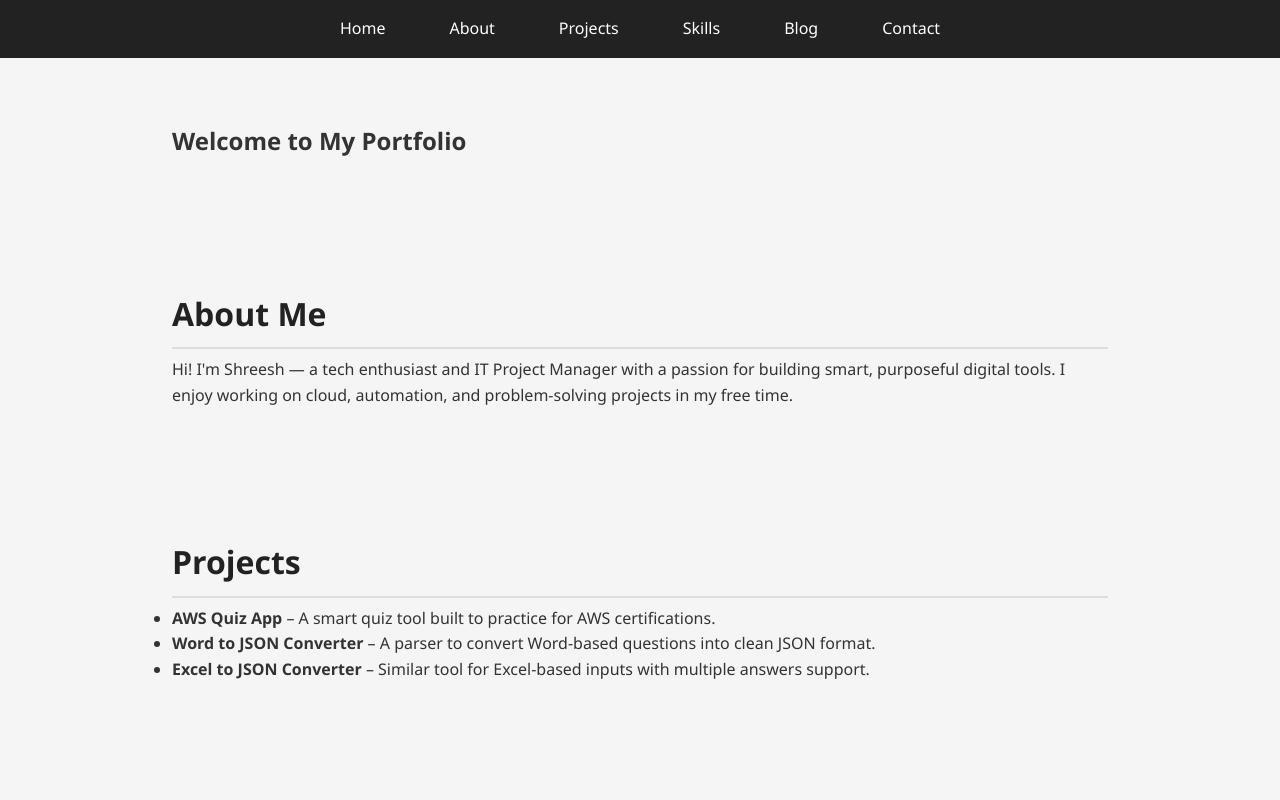
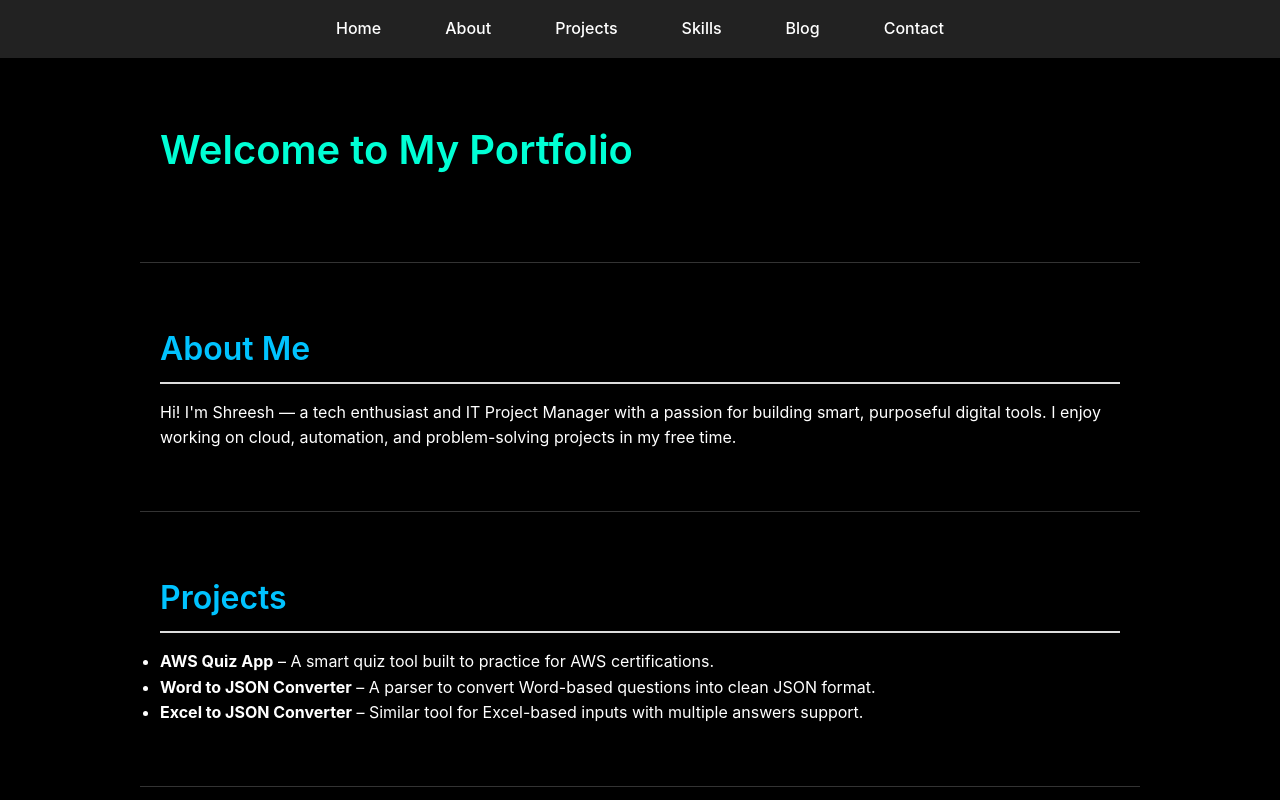
Before and after one commit to shreesh-pandey/My-Portfolio, a plain HTML site: page index.html in a window 1280 px wide. Shown: the top 800 px of the page. Drawn offline with Linux system fonts and the light colour scheme.

Commit message:
Update style.css
Visual Polish & Typography

Add a modern web font (like Inter or Roboto)
Tweak base font sizes, spacing, and line height
Refine heading styles (like h1, h2, h3)

```diff
--- a/css/style.css
+++ b/css/style.css
@@ -8,11 +8,15 @@ html {
   scroll-behavior: smooth;
 }
 body {
-  font-family: 'Segoe UI', sans-serif;
-  background-color: #f5f5f5;
-  color: #333;
+  font-family: 'Inter', sans-serif;
+  font-size: 16px;
   line-height: 1.6;
+  margin: 0;
+  padding: 0;
+  background-color: #000; /* Dark background as discussed */
+  color: #fff; /* White text for contrast */
 }
+
 
 /* Navigation Bar */
 nav {
@@ -146,3 +150,25 @@ nav {
 #scrollToTopBtn:hover {
   background-color: #007bff;
 }
+h1, h2, h3 {
+  margin-bottom: 0.5em;
+  font-weight: 600;
+}
+
+h1 {
+  font-size: 2.5rem;
+  color: #00ffd5;
+}
+
+h2 {
+  font-size: 2rem;
+  color: #00c3ff;
+}
+
+h3 {
+  font-size: 1.5rem;
+}
+section {
+  padding: 60px 20px;
+  border-bottom: 1px solid #333;
+}
```
